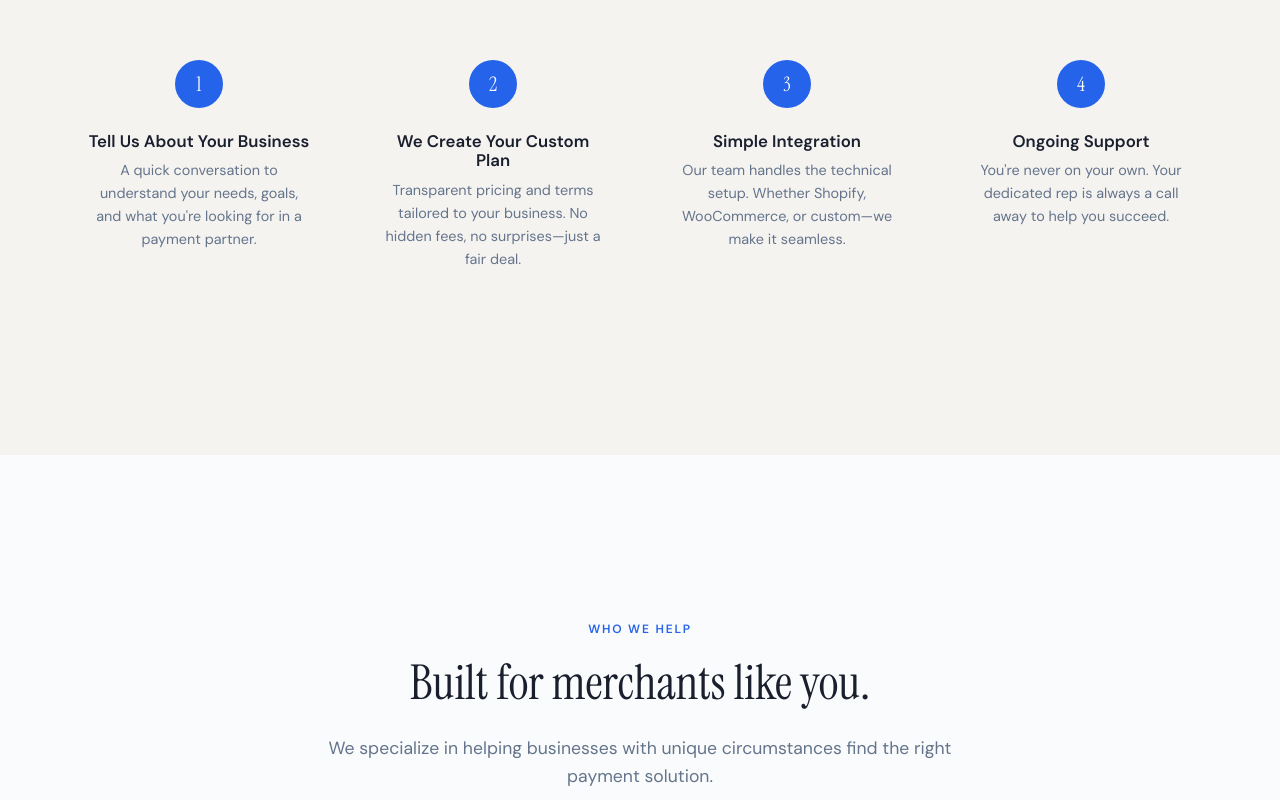
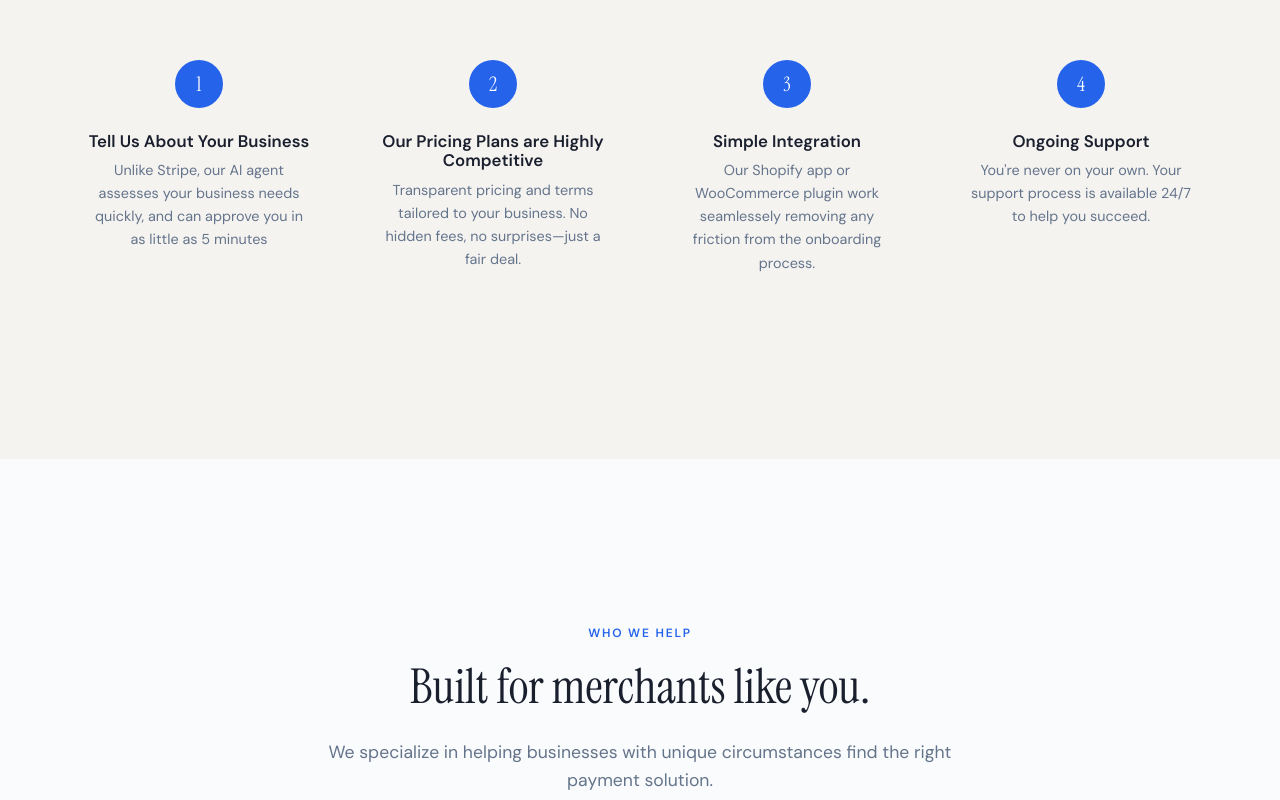
Before and after one commit to stevemilton/payiso, a plain HTML site: page index.html in a window 1280 px wide. Shown: the part 2060-2860 px from the top of the page. Drawn offline with Linux system fonts and the light colour scheme.

Commit message:
Update content and headings in index.html

```diff
--- a/index.html
+++ b/index.html
@@ -1373,22 +1373,22 @@
                 <div class="how-step">
                     <div class="how-step-number">1</div>
                     <h3>Tell Us About Your Business</h3>
-                    <p>A quick conversation to understand your needs, goals, and what you're looking for in a payment partner.</p>
+                    <p>Unlike Stripe, our AI agent assesses your business needs quickly, and can approve you in as little as 5 minutes</p>
                 </div>
                 <div class="how-step">
                     <div class="how-step-number">2</div>
-                    <h3>We Create Your Custom Plan</h3>
+                    <h3>Our Pricing Plans are Highly Competitive</h3>
                     <p>Transparent pricing and terms tailored to your business. No hidden fees, no surprises—just a fair deal.</p>
                 </div>
                 <div class="how-step">
                     <div class="how-step-number">3</div>
                     <h3>Simple Integration</h3>
-                    <p>Our team handles the technical setup. Whether Shopify, WooCommerce, or custom—we make it seamless.</p>
+                    <p>Our Shopify app or WooCommerce plugin work seamlessely removing any friction from the onboarding process.</p>
                 </div>
                 <div class="how-step">
                     <div class="how-step-number">4</div>
                     <h3>Ongoing Support</h3>
-                    <p>You're never on your own. Your dedicated rep is always a call away to help you succeed.</p>
+                    <p>You're never on your own. Your support process is available 24/7 to help you succeed.</p>
                 </div>
             </div>
         </div>
@@ -1462,8 +1462,8 @@
                         <div class="persona-benefit">
                             <div class="persona-benefit-check">✓</div>
                             <div>
-                                <h4>Your Own Dedicated Team</h4>
-                                <p>Real people who know your business and are there when you need them.</p>
+                                <h4>24/7 Support TeamYour Own Dedicated Team</h4>
+                                <p>Our team includes ex-Shopify experts to help when you need them.</p>
                             </div>
                         </div>
                     </div>
```
